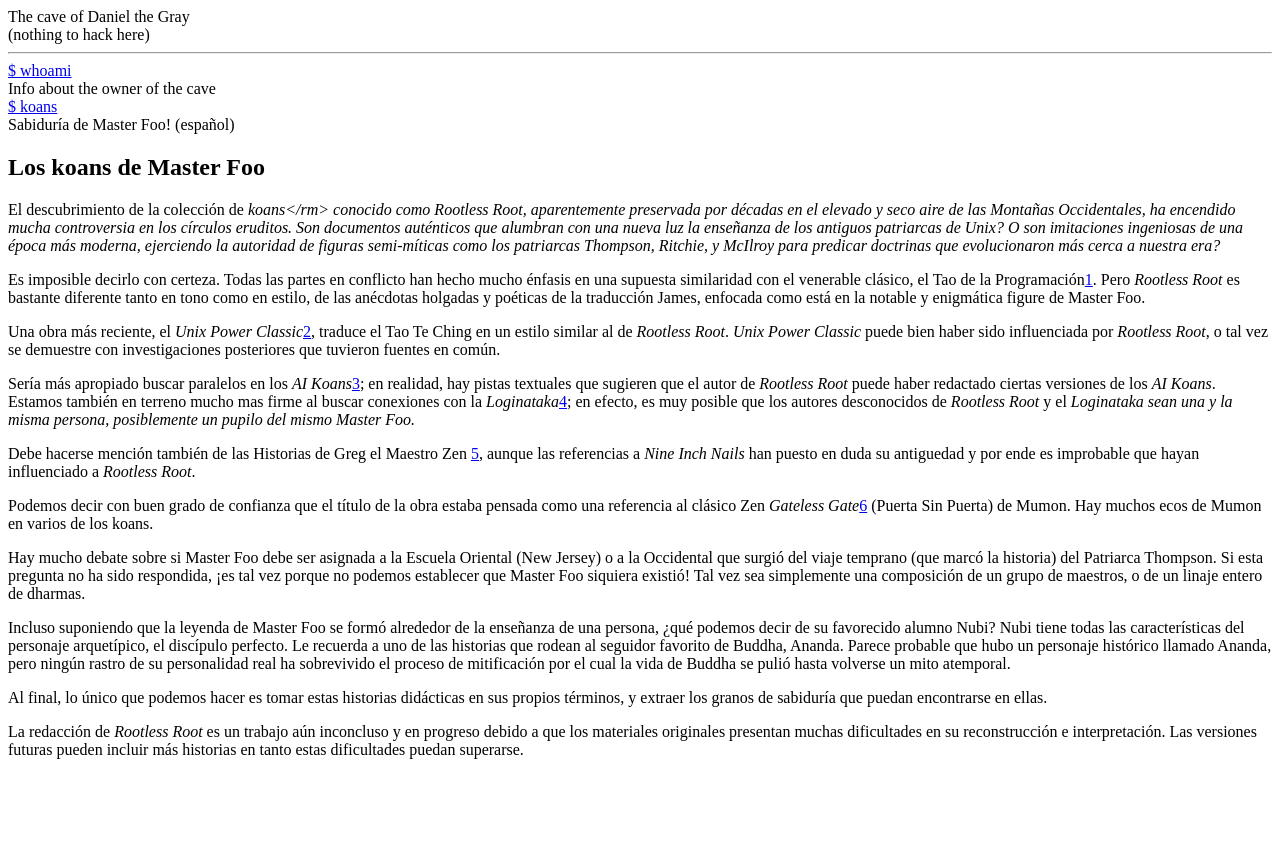
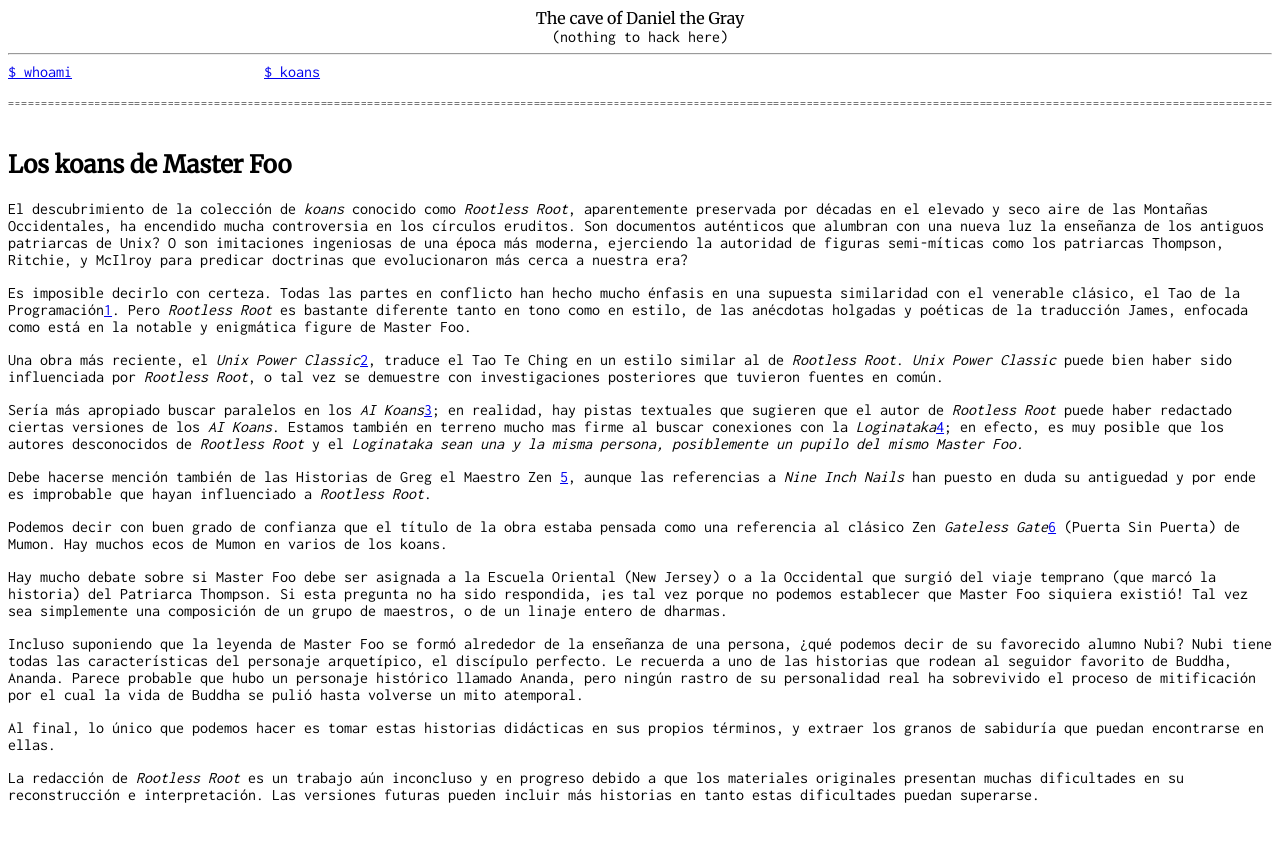
Before and after one commit to danielthegray/thedanielgray.github.io, a Jekyll site: the page built from koans/index.md, in a window 1280 px wide. Shown: the top 842 px of the page. Built offline with Jekyll 4.4.1, drawn with Linux system fonts in a browser that asks for light colours.

Commit message:
Correct bag tag and bad script link

```diff
--- a/_includes/head.html
+++ b/_includes/head.html
@@ -4,7 +4,7 @@
 	<meta name="author" content="Daniel Gray" />
 	<meta name="viewport" content="width=device-width, initial-scale=1">
 	<title>The Cave of Daniel the Gray</title>
-	<link rel="shortcut icon" href="favicon.ico" />
-	<link rel="stylesheet" href="css/style.css" />
+	<link rel="shortcut icon" href="/favicon.ico" />
+	<link rel="stylesheet" href="/css/style.css" />
 	<link href="https://fonts.googleapis.com/css?family=Inconsolata|Merriweather" rel="stylesheet">
 </head>
--- a/koans/index.md
+++ b/koans/index.md
@@ -2,7 +2,7 @@
 layout: default
 ---
 <h2>Los koans de Master Foo</h2>
-El descubrimiento de la colección de <em>koans</rm> conocido como <em>Rootless
+El descubrimiento de la colección de <em>koans</em> conocido como <em>Rootless
 Root</em>, aparentemente preservada por décadas en el elevado y seco aire de las
 Montañas Occidentales, ha encendido mucha controversia en los círculos eruditos.
 Son documentos auténticos que alumbran con una nueva luz la enseñanza de los
```
